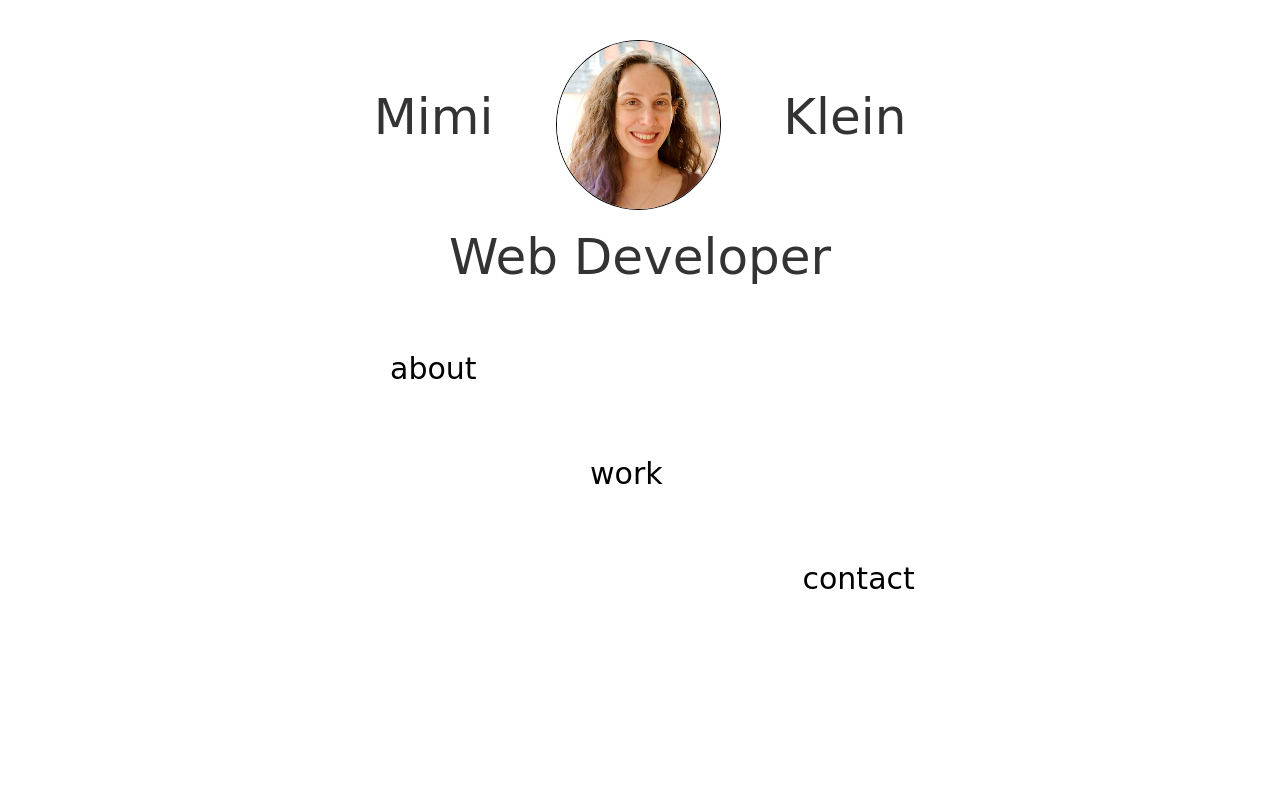
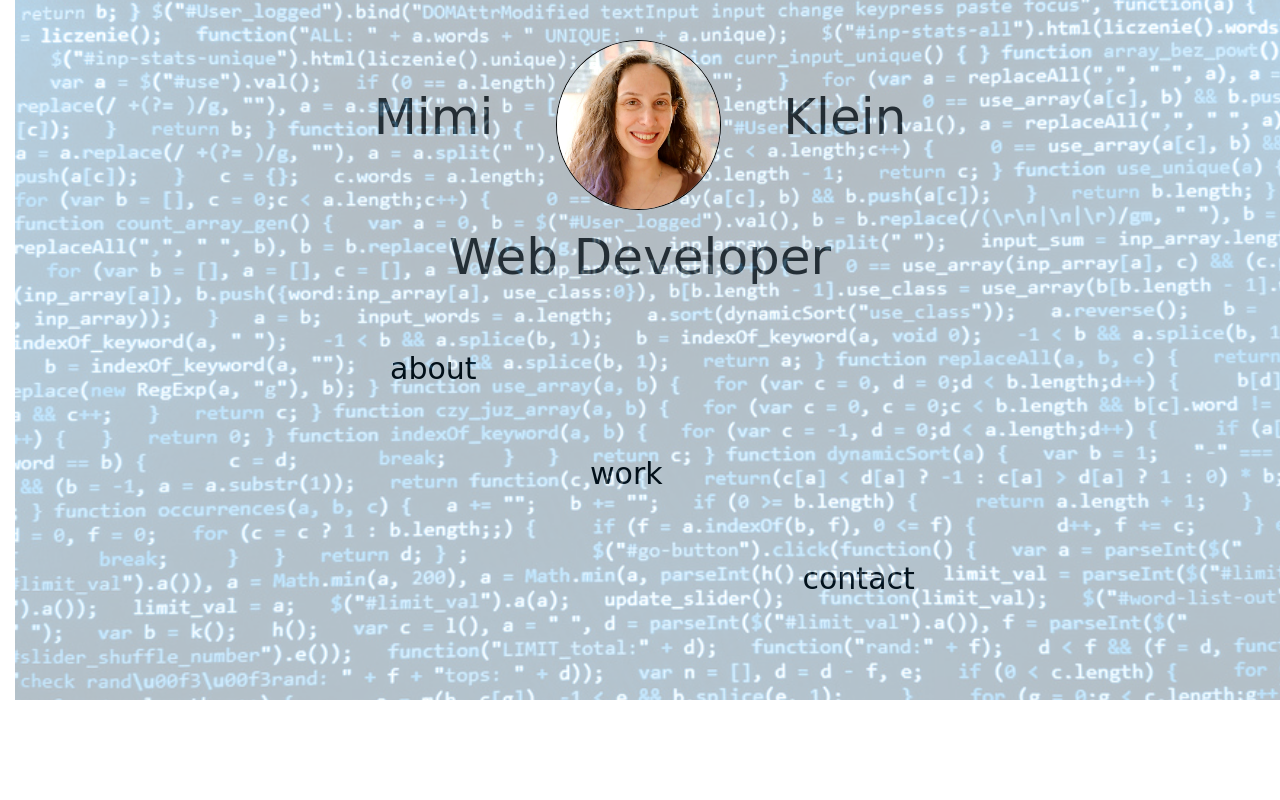
Before and after one commit to mimi26/mimi26.github.io, a plain HTML site: page index.html in a window 1280 px wide. Shown: the top 800 px of the page. Drawn offline with nearby package versions, Linux system fonts and the light colour scheme; a web font is replaced by a local one.

Commit message:
add background url

```diff
--- a/index.html
+++ b/index.html
@@ -13,7 +13,7 @@
     </head>
     <body>
       <div class="container-fluid">
-      <!-- <div class="code"></div> -->
+      <div class="code"></div>
         <div class="name">
           <div class="name-header">
             <h1 class="mimi header">Mimi</h1>
--- a/style.css
+++ b/style.css
@@ -45,13 +45,18 @@ a:hover {
 Landing Page
 ===========================*/
 
-/*.code {
-  height: 600px;
+.code {
+  margin-top: -40px;
+  height: 700px;
   width: 100%;
-  background: url('images/code.jpg');
+  background: url('images/code2.jpg');
+  background-repeat: no-repeat;
+  background-size: cover;
+  background-position: center;
   position: absolute;
   opacity: .3;
-}*/
+}
+
 .name-header {
   display: flex;
   justify-content: center;
@@ -63,7 +68,7 @@ Landing Page
   border: 1px solid black;
   height: 170px;
   width: 165px;
-  /*z-index: 2;*/
+  z-index: 2;
 }
 
 .mimi, .klein {
```
Also changed, not shown: images/code2.jpg (added).
